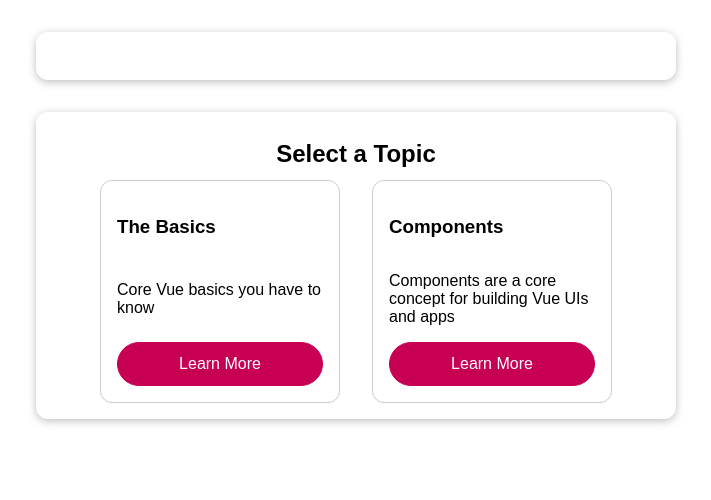
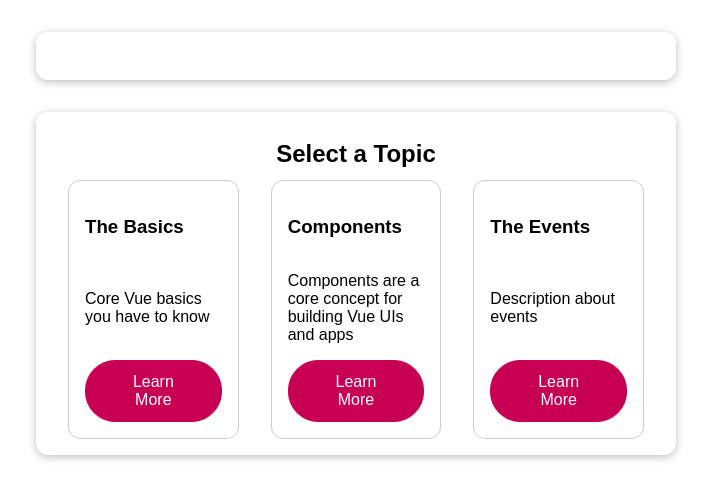
Before and after one commit to sagarmhrjn/vue-walkthrough, a Vue app: page / in a window 1280 px wide. Shown: the top 500 px of the page, without its empty margins (284-995 px from the left). Built offline with nearby package versions, Linux system fonts and the light colour scheme.

Commit message:
provide + inject to the rescue

```diff
--- a/src/App.vue
+++ b/src/App.vue
@@ -4,7 +4,7 @@
       :topic-title="activeTopic && activeTopic.title"
       :text="activeTopic && activeTopic.fullText"
     ></active-element>
-    <knowledge-base :topics="topics" @select-topic="activateTopic"></knowledge-base>
+    <knowledge-base @select-topic="activateTopic"></knowledge-base>
   </div>
 </template>
 
@@ -14,28 +14,64 @@
     return {
       topics: [
         {
-          id: 'basics',
-          title: 'The Basics',
-          description: 'Core Vue basics you have to know',
+          id: "basics",
+          title: "The Basics",
+          description: "Core Vue basics you have to know",
           fullText:
-            'Vue is a great framework and it has a couple of key concepts: Data binding, events, components and reactivity - that should tell you something!',
+            "Vue is a great framework and it has a couple of key concepts: Data binding, events, components and reactivity - that should tell you something!",
         },
         {
-          id: 'components',
-          title: 'Components',
+          id: "components",
+          title: "Components",
           description:
-            'Components are a core concept for building Vue UIs and apps',
+            "Components are a core concept for building Vue UIs and apps",
           fullText:
-            'With components, you can split logic (and markup) into separate building blocks and then combine those building blocks (and re-use them) to build powerful user interfaces.',
+            "With components, you can split logic (and markup) into separate building blocks and then combine those building blocks (and re-use them) to build powerful user interfaces.",
         },
       ],
       activeTopic: null,
     };
   },
+  provide() {
+    return {
+      topics: this.topics,
+    };
+  },
+  // provide: {
+  //   topics: [
+  //     {
+  //       id: "basics",
+  //       title: "The Basics",
+  //       description: "Core Vue basics you have to know",
+  //       fullText:
+  //         "Vue is a great framework and it has a couple of key concepts: Data binding, events, components and reactivity - that should tell you something!",
+  //     },
+  //     {
+  //       id: "components",
+  //       title: "Components",
+  //       description:
+  //         "Components are a core concept for building Vue UIs and apps",
+  //       fullText:
+  //         "With components, you can split logic (and markup) into separate building blocks and then combine those building blocks (and re-use them) to build powerful user interfaces.",
+  //     },
+  //   ],
+  // },
   methods: {
     activateTopic(topicId) {
       this.activeTopic = this.topics.find((topic) => topic.id === topicId);
     },
+  },
+  // lifecycle hooks
+  mounted() {
+    setTimeout(() => {
+      this.topics.push({
+        id: "events",
+        title: "The Events",
+        description: "Description about events",
+        fullText:
+          "Event is a great framework and it has a couple of key concepts: Data binding, events, components and reactivity - that should tell you something!",
+      });
+    }, 3000);
   },
 };
 </script>
--- a/src/components/KnowledgeBase.vue
+++ b/src/components/KnowledgeBase.vue
@@ -1,13 +1,15 @@
 <template>
   <section>
     <h2>Select a Topic</h2>
-    <knowledge-grid :topics="topics" @select-topic="$emit('select-topic', $event)"></knowledge-grid>
+    <knowledge-grid
+      @select-topic="$emit('select-topic', $event)"
+    ></knowledge-grid>
   </section>
 </template>
 
 <script>
 export default {
-  props: ['topics'],
-  emits: ['select-topic'],
+  // props: ["topics"],
+  emits: ["select-topic"],
 };
 </script>
--- a/src/components/KnowledgeGrid.vue
+++ b/src/components/KnowledgeGrid.vue
@@ -13,7 +13,8 @@
 
 <script>
 export default {
-  props: ['topics'],
+  // props: ['topics'],
+  inject:['topics'],
   emits: ['select-topic']
 };
 </script>
```
